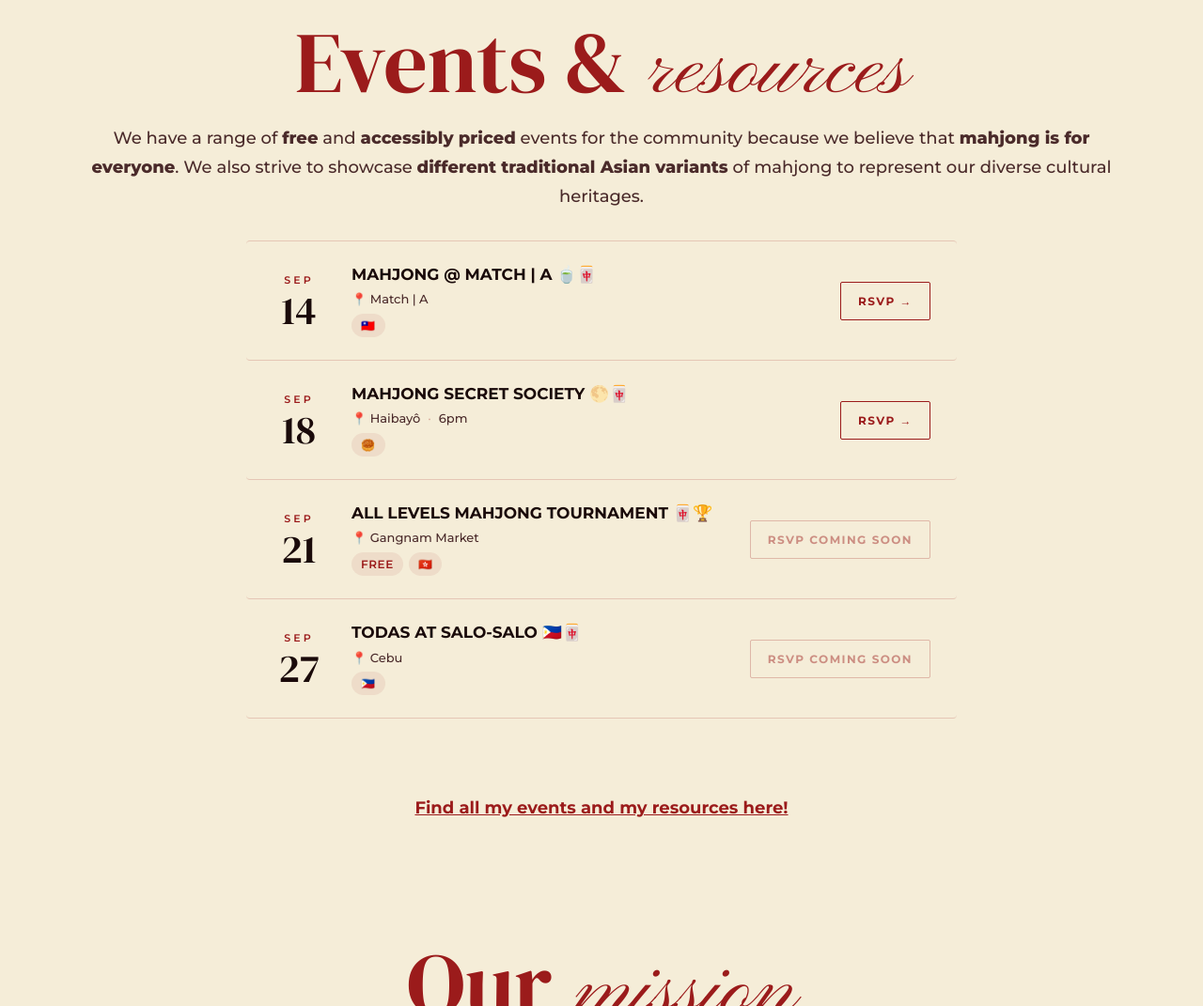
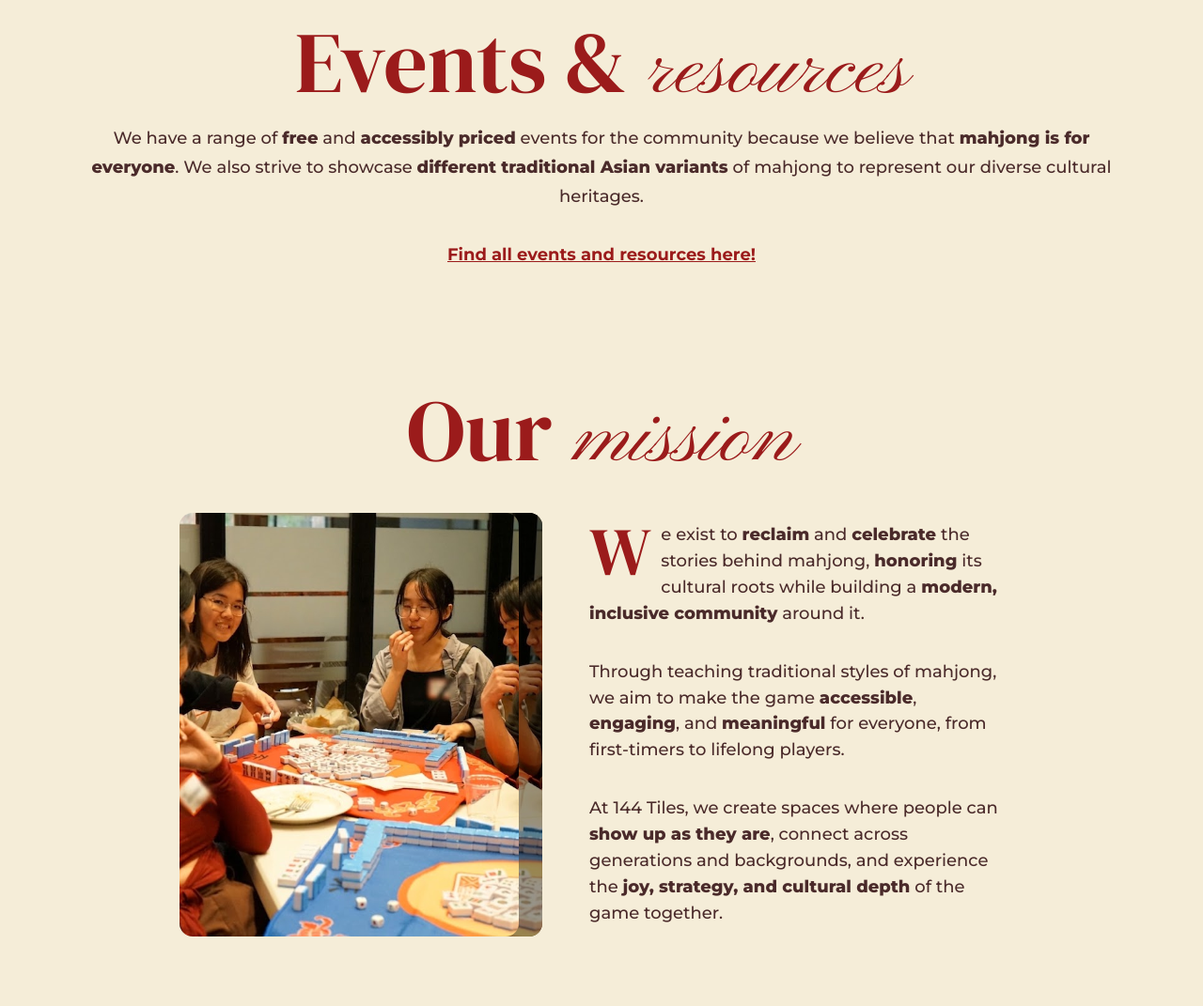
Before and after one commit to michaelwang1994/144-tiles-website, a website built with Vite: page 144-tiles-website/index.html in a window 1280 px wide. Shown: the part 855-1926 px from the top of the page at 94% size. Built offline with nearby package versions, Linux system fonts and the light colour scheme.

Commit message:
fix events link

```diff
--- a/144-tiles-website/index.html
+++ b/144-tiles-website/index.html
@@ -68,68 +68,8 @@
     <h2 class="title"><span style="color: rgb(155, 27, 27); font-size: 92px; font-weight: 500;">Events &</span> <span class="script" style="color: rgb(155, 27, 27); font-size: 92px">resources</span></h2>
     <p style="margin-top: 12px; font-family: Montserrat; font-size: 18px; font-weight: 500; color: rgb(74, 42, 42); line-height: 1.7; text-align: center;">We have a range of <strong style="font-weight: 800;">free</strong> and <strong style="font-weight: 800;">accessibly priced</strong> events for the community because we believe that <strong style="font-weight: 800;">mahjong is for everyone</strong>. We also strive to showcase <strong style="font-weight: 800;">different traditional Asian variants</strong> of mahjong to represent our diverse cultural heritages.</p>
   </div>
-  <div class="event-list">
-    <a class="event-card event-linkable" href="https://getpie.at/IjhQR3h8" target="_blank" rel="noopener">
-      <div class="event-date-block">
-        <span class="event-month">SEP</span>
-        <span class="event-day">14</span>
-      </div>
-      <div class="event-body">
-        <div class="event-name">MAHJONG @ MATCH | A 🍵🀄️</div>
-        <div class="event-meta">
-          <span>📍 Match | A</span>
-        </div>
-        <div style="display:flex;gap:6px;"><span class="event-badge">🇹🇼</span></div>
-      </div>
-      <div class="event-action event-linkable">RSVP →</div>
-    </a>
-    <a class="event-card event-linkable" href="https://getpie.at/PvCYmJ6S" target="_blank" rel="noopener">
-      <div class="event-date-block">
-        <span class="event-month">SEP</span>
-        <span class="event-day">18</span>
-      </div>
-      <div class="event-body">
-        <div class="event-name">MAHJONG SECRET SOCIETY 🌕🀄️</div>
-        <div class="event-meta">
-          <span>📍 Haibayô</span>
-          <span class="dot">·</span>
-          <span>6pm</span>
-        </div>
-        <div style="display:flex;gap:6px;"><span class="event-badge">🥮</span></div>
-      </div>
-      <div class="event-action event-linkable">RSVP →</div>
-    </a>
-    <div class="event-card">
-      <div class="event-date-block">
-        <span class="event-month">SEP</span>
-        <span class="event-day">21</span>
-      </div>
-      <div class="event-body">
-        <div class="event-name">ALL LEVELS MAHJONG TOURNAMENT 🀄️🏆</div>
-        <div class="event-meta">
-          <span>📍 Gangnam Market</span>
-        </div>
-        <div style="display:flex;gap:6px;"><span class="event-badge">FREE</span><span class="event-badge">🇭🇰</span></div>
-      </div>
-      <div class="event-action event-action-muted">RSVP COMING SOON</div>
-    </div>
-    <div class="event-card">
-      <div class="event-date-block">
-        <span class="event-month">SEP</span>
-        <span class="event-day">27</span>
-      </div>
-      <div class="event-body">
-        <div class="event-name">TODAS AT SALO-SALO 🇵🇭🀄️</div>
-        <div class="event-meta">
-          <span>📍 Cebu</span>
-        </div>
-        <div style="display:flex;gap:6px;"><span class="event-badge">🇵🇭</span></div>
-      </div>
-      <div class="event-action event-action-muted">RSVP COMING SOON</div>
-    </div>
-  </div>
   <div style="text-align: center; padding: 0 32px 80px;">
-    <a href="https://linktr.ee/144.tiles" target="_blank" rel="noopener" style="font-family: Montserrat; font-size: 18px; font-weight: 700; color: rgb(155, 27, 27); text-decoration: underline;">Find all my events and my resources here!</a>
+    <a href="https://linktr.ee/144.tiles" target="_blank" rel="noopener" style="font-family: Montserrat; font-size: 18px; font-weight: 700; color: rgb(155, 27, 27); text-decoration: underline;">Find all events and resources here!</a>
   </div>
 </section>
 
```
